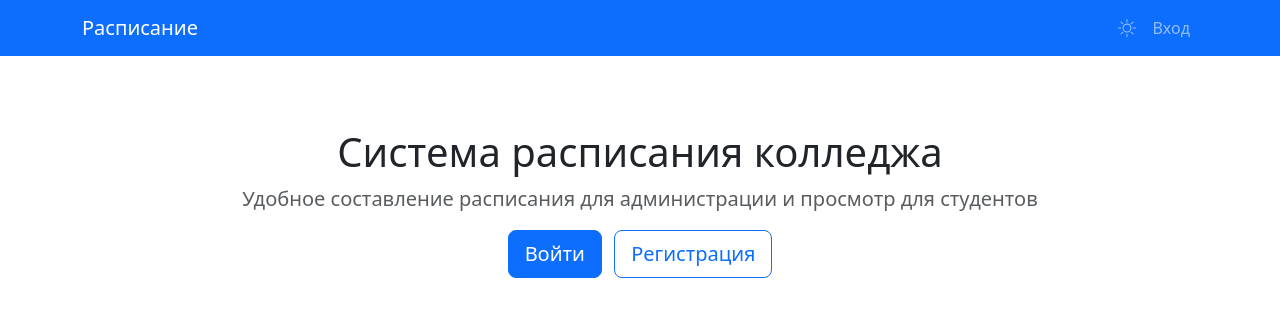
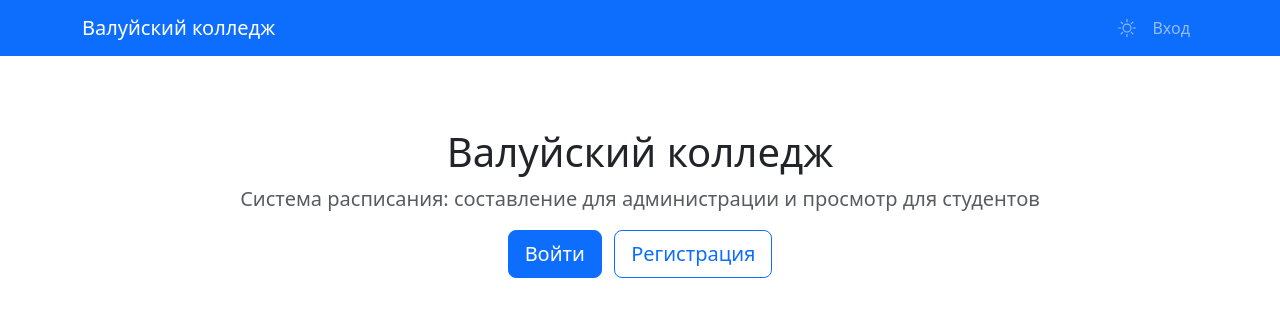
Before and after one commit to axerascended/college-schedule, a FastAPI app: page / in a window 1280 px wide. Shown: the top 317 px of the page. Run offline with FastAPI, Linux system fonts and the light colour scheme.

Commit message:
Rebrand application for Valuysky College.

```diff
--- a/app/config.py
+++ b/app/config.py
@@ -7,6 +7,7 @@ class Settings(BaseSettings):
     secret_key: str = "dev-secret-key-change-in-production"
     database_url: str = "sqlite:///./schedule.db"
     debug: bool = True
+    college_name: str = "Валуйский колледж"
 
 
 settings = Settings()
--- a/app/main.py
+++ b/app/main.py
@@ -7,7 +7,7 @@ from starlette.middleware.sessions import SessionMiddleware
 from app.config import settings
 from app.routers import admin_directories, admin_schedule, auth, home, student, teacher_schedule
 
-app = FastAPI(title="Расписание колледжа", debug=settings.debug)
+app = FastAPI(title=f"{settings.college_name} — расписание", debug=settings.debug)
 
 app.add_middleware(
     SessionMiddleware,
--- a/app/templates/auth/login.html
+++ b/app/templates/auth/login.html
@@ -1,5 +1,5 @@
 {% extends "base.html" %}
-{% block title %}Вход — Расписание{% endblock %}
+{% block title %}Вход — {{ college_name }}{% endblock %}
 {% block content %}
 <div class="row justify-content-center">
     <div class="col-md-5">
--- a/app/templates/auth/register.html
+++ b/app/templates/auth/register.html
@@ -1,5 +1,5 @@
 {% extends "base.html" %}
-{% block title %}Регистрация студента — Расписание{% endblock %}
+{% block title %}Регистрация студента — {{ college_name }}{% endblock %}
 {% block content %}
 <div class="row justify-content-center">
     <div class="col-md-6">
--- a/app/templates/auth/register_teacher.html
+++ b/app/templates/auth/register_teacher.html
@@ -1,5 +1,5 @@
 {% extends "base.html" %}
-{% block title %}Регистрация преподавателя{% endblock %}
+{% block title %}Регистрация преподавателя — {{ college_name }}{% endblock %}
 {% block content %}
 <div class="row justify-content-center">
     <div class="col-md-6">
--- a/app/templates/base.html
+++ b/app/templates/base.html
@@ -12,14 +12,14 @@
         document.documentElement.setAttribute("data-bs-theme", t);
     })();
     </script>
-    <title>{% block title %}Расписание колледжа{% endblock %}</title>
+    <title>{% block title %}{{ college_name }}{% endblock %}</title>
     <link href="https://cdn.jsdelivr.net/npm/bootstrap@5.3.3/dist/css/bootstrap.min.css" rel="stylesheet">
     <link href="/static/css/app.css" rel="stylesheet">
 </head>
 <body>
     <nav class="navbar navbar-expand-lg navbar-dark bg-primary mb-4">
         <div class="container">
-            <a class="navbar-brand" href="/">Расписание</a>
+            <a class="navbar-brand" href="/">{{ college_name }}</a>
             <button class="navbar-toggler" type="button" data-bs-toggle="collapse" data-bs-target="#nav">
                 <span class="navbar-toggler-icon"></span>
             </button>
--- a/app/templates/home.html
+++ b/app/templates/home.html
@@ -1,8 +1,8 @@
 {% extends "base.html" %}
 {% block content %}
 <div class="text-center py-5">
-    <h1 class="display-6">Система расписания колледжа</h1>
-    <p class="lead text-muted">Удобное составление расписания для администрации и просмотр для студентов</p>
+    <h1 class="display-6">{{ college_name }}</h1>
+    <p class="lead text-muted">Система расписания: составление для администрации и просмотр для студентов</p>
     <a href="/login" class="btn btn-primary btn-lg me-2">Войти</a>
     <a href="/register" class="btn btn-outline-primary btn-lg">Регистрация</a>
 </div>
--- a/app/templating.py
+++ b/app/templating.py
@@ -2,12 +2,14 @@ from pathlib import Path
 
 from fastapi.templating import Jinja2Templates
 
+from app.config import settings
 from app.models.schedule_entry import WeekType
 from app.services.schedule_conflict_service import DAY_NAMES
 from app.services.time_slot_display_service import format_time, format_time_range
 
 templates = Jinja2Templates(directory=str(Path(__file__).parent / "templates"))
 
+templates.env.globals["college_name"] = settings.college_name
 templates.env.globals["DAY_NAMES"] = DAY_NAMES
 templates.env.globals["format_time"] = format_time
 templates.env.globals["format_time_range"] = format_time_range
```
Also changed, not shown: README.md, 1 other file.
